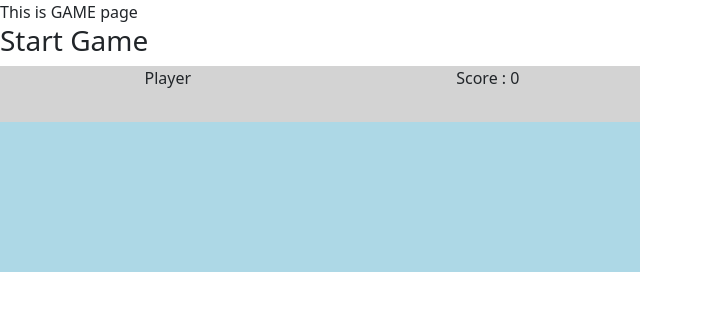
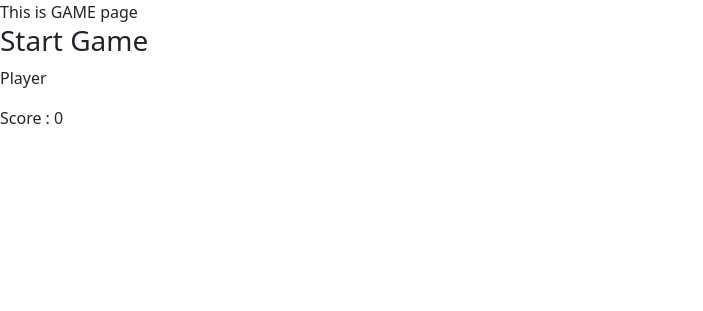
Before and after one commit to fatimaKiki/hackathon-quizz-musical, a PHP site: template views/page/game.php in a window 1280 px wide. Shown: the top 311 px of the page, without its empty margins (0-703 px from the left). Run offline with PHP 8.4, Linux system fonts and the light colour scheme; the template is opened without the code that fills it, so the values that code supplies are empty; some web fonts are replaced.

Commit message:
effacement des balises style de la page game.php

```diff
--- a/views/page/game.php
+++ b/views/page/game.php
@@ -8,22 +8,22 @@
 <!-- <button id="start-game">Start Game</button> -->
 
 <!-- Player -->
-<div style="background: lightgrey; width: 40rem; display: flex; justify-content: space-around;">
-<p style="margin-inline: 1.5rem;">Player <span id="player-id"></span></p>
+<div>
+<p>Player <span id="player-id"></span></p>
 <p>Score : <span id="score">0</span></p>
 </div>
 
 <!-- Song -->
-<div style="background: lightgrey; width: 40rem; display: flex; justify-content: space-around;">
-<p style="margin-inline: 1.5rem;"><span id="artist"></span></p>
+<div>
+<p><span id="artist"></span></p>
 <p><span id="title"></span></p>
 </div>
 
 <!-- Lyrics -->
-<div id="lyrics" style="height: 150px; overflow-y: scroll; padding-block: 1rem; background: lightblue; width: 40rem;"></div>
+<div id="lyrics"></div>
 
 <!-- Answers -->
-<div id="answer-container" style="margin: 1.5rem;" hidden>
+<div id="answer-container" hidden>
 <div class="answer-item">
     <input type="radio" id="a" name="a" value="a">
     <label for="a">answer A</label></div>
```
